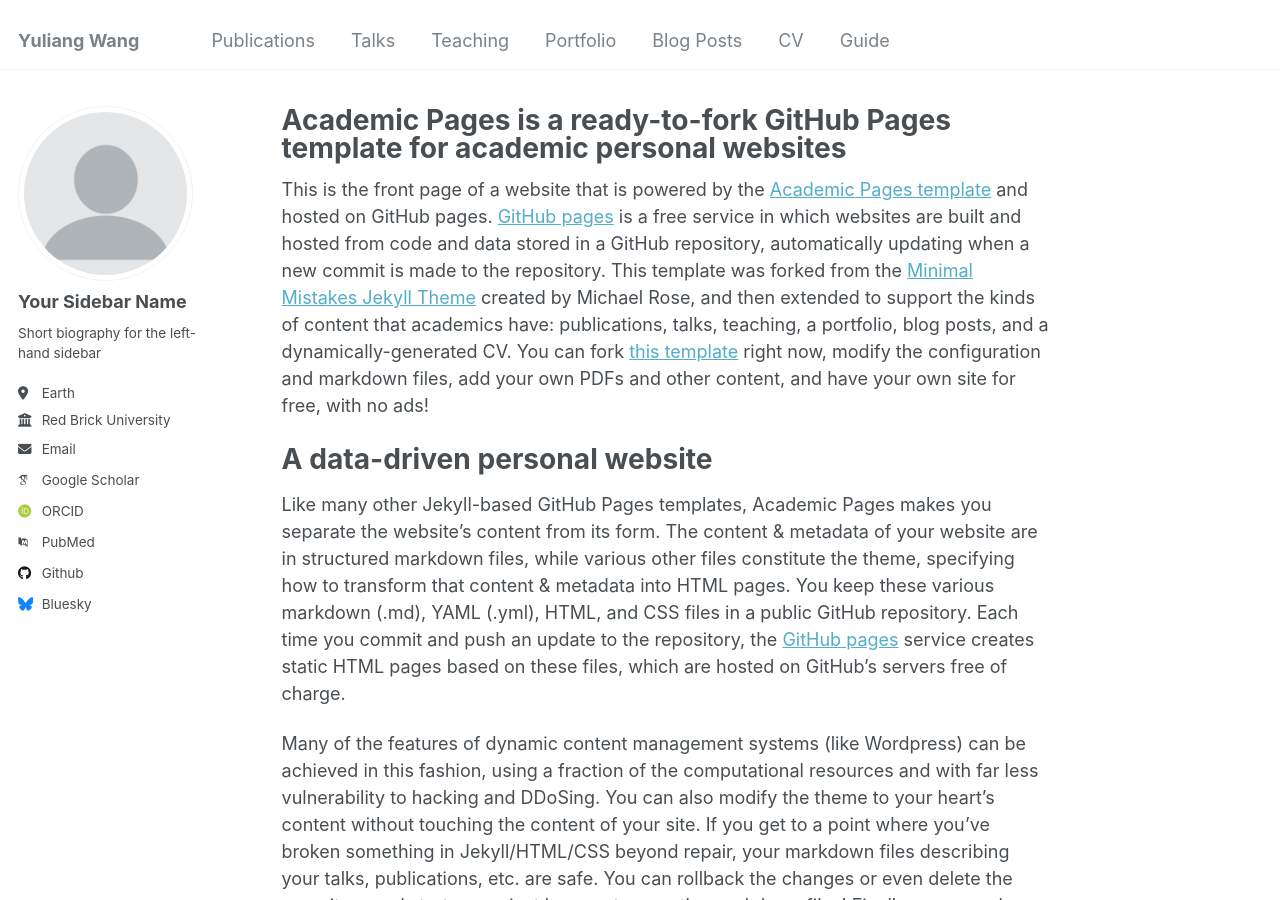
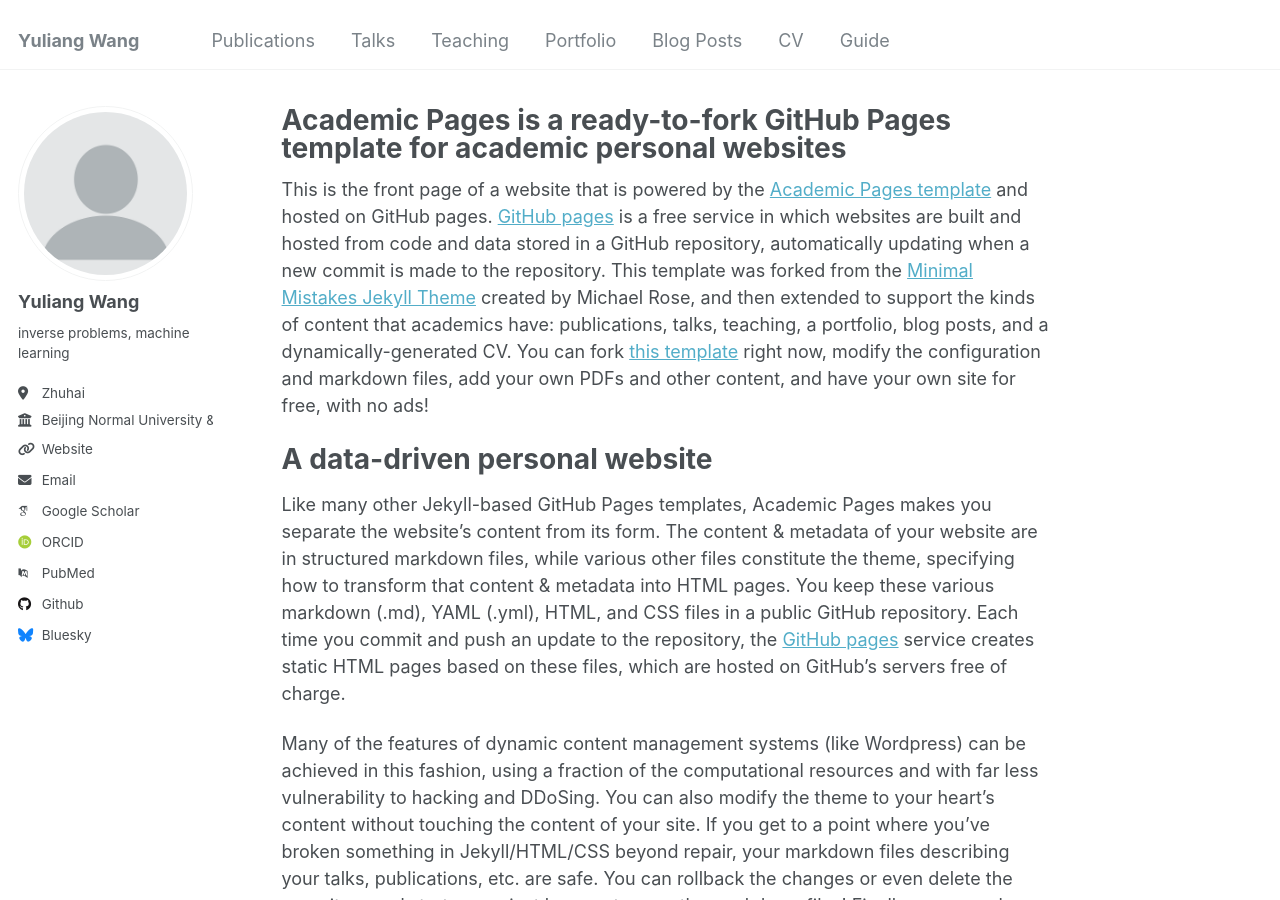
Before and after one commit to jademath/jademath.github.io, a Jekyll site: the page built from _pages/about.md, in a window 1280 px wide and 900 px high. Built offline with Jekyll 4.4.1, drawn with Linux system fonts in a browser that asks for light colours; some web fonts are replaced.

Commit message:
Update _config.yml

```diff
--- a/_config.yml
+++ b/_config.yml
@@ -22,13 +22,13 @@
 author:
   # Biographic information
   avatar           : "profile.png"
-  name             : "Your Sidebar Name"
+  name             : "Yuliang Wang"
   pronouns         : # example: "she/her"
-  bio              : "Short biography for the left-hand sidebar"
-  location         : "Earth"
-  employer         : "Red Brick University"
-  uri              : # URL
-  email            : "none@example.org"
+  bio              : "inverse problems, machine learning"
+  location         : "Zhuhai"
+  employer         : "Beijing Normal University & UIC"
+  uri              : "https://fst.uic.edu.cn/faculty/faculty.htm#/yuliangwang/en"
+  email            : "yuliangwang@bnu.edu.cn"
 
   # Academic websites
   arxiv            : # URL - Update with the correct link to your profile
```
